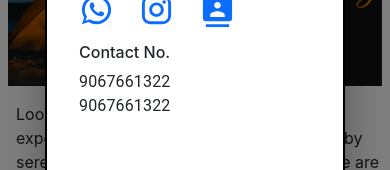
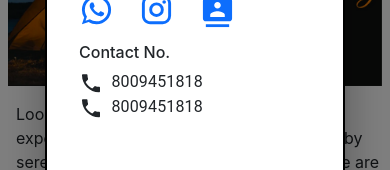
Before and after one commit to Avi-020/PAWANA_CAMP, a React (Create React App) app: page / in a window 390 px wide. Both pictures are taken after a click on the link "Book Now". Shown: the part 343-513 px from the top of the page. Built offline with nearby package versions, Linux system fonts and the light colour scheme.

Commit message:
phone number changed

```diff
--- a/src/Components/HomePage.js
+++ b/src/Components/HomePage.js
@@ -86,8 +86,8 @@ function HomePage() {
 
             <div className="contact mt-3">
               <h6>Contact No.</h6>
-              <Typography>9067661322</Typography>
-              <Typography>9067661322</Typography>
+              <Typography> <LocalPhoneIcon style={{marginRight:"1vh"}}/>8009451818</Typography>
+              <Typography><LocalPhoneIcon style={{marginRight:"1vh"}} />8009451818</Typography>
 
 
 
```
